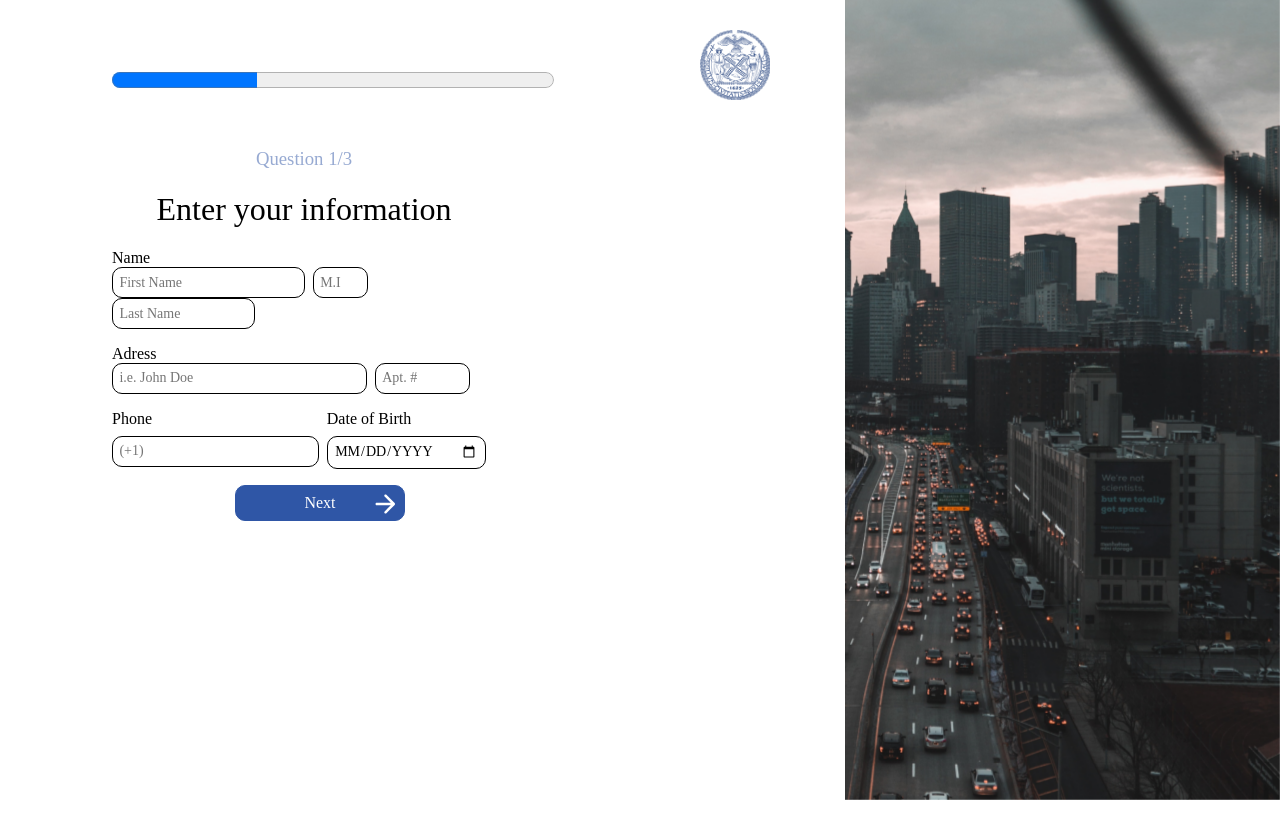
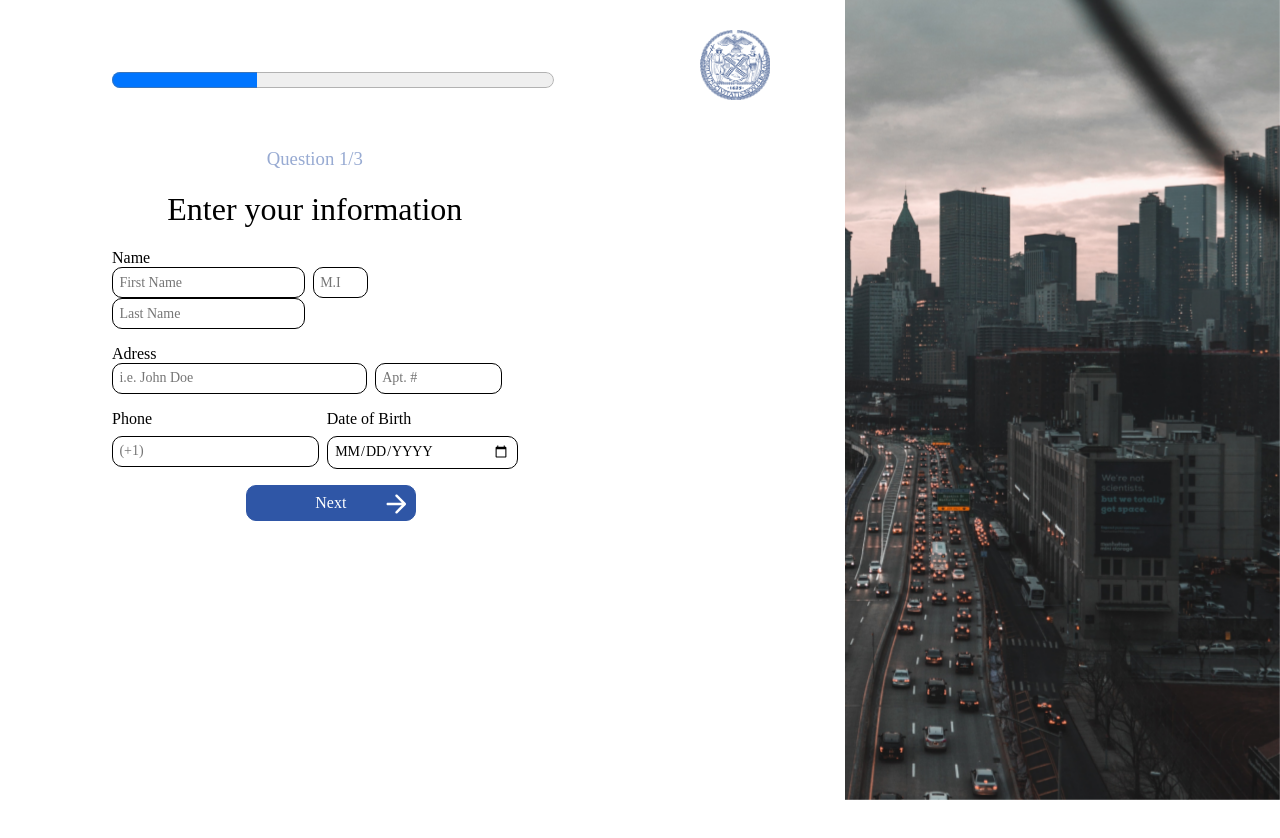
Before and after one commit to roshmadosh/industry_project, a React (Create React App) app: page /form1 in a window 1280 px wide. Shown: the top 838 px of the page. Built offline with nearby package versions, Linux system fonts and the light colour scheme.

Commit message:
styling upgra

```diff
--- a/src/pages/Form/Form.js
+++ b/src/pages/Form/Form.js
@@ -51,7 +51,7 @@ const Form = () =>{
                         </div>
                            <div className='form__birthday'>
                            <label className='form__label'>Date of Birth</label>
-                              <input type="date" className='form__adress--input2' name='first_name' placeholder='First Name'/>
+                              <input type="date" className='form__date--input2' name='first_name' placeholder='First Name'/>
                            </div>
                         </div>
                         <NavLink to='/Form2'>
--- a/src/pages/Form/Form.scss
+++ b/src/pages/Form/Form.scss
@@ -49,7 +49,7 @@
     }
 
     &__name--input3{
-        width: 8rem;
+        width: rem;
     }
 
     &__name--input2{
@@ -68,7 +68,7 @@
     }
 
     &__adress--input2{
-        width: 5rem;
+        width: 7rem;
     }
 
     &__select{
@@ -140,6 +140,7 @@
     color: $blue ;
     transition: 0.5s;
     position:relative;
+    cursor: pointer;
     // &:hover{
     //     // background:$blue;
     //     // color: white;
@@ -165,6 +166,7 @@
     transition: 0.5s;
     margin-left: 2rem;
     position:relative;
+    cursor: pointer;
 
     &:hover{
         background-color: #739BEC;
@@ -188,7 +190,7 @@
     border: 1px solid #000000;
     border-radius: 10px;
     text-transform: uppercase;
-    width: 9rem;
+    width: 11rem;
 }
 .hero__bg{
     position: fixed;
--- a/src/pages/Form/Form2.scss
+++ b/src/pages/Form/Form2.scss
@@ -5,12 +5,7 @@
     background-attachment: fixed;
     background-position: right;
     background-repeat: repeat;
-    background-size: cover;
+    background-size: contain;
     width: 34vw;
     height: 100vh;
-
 }
-
-.form2__content{
-
-}
--- a/src/pages/Home/Home.scss
+++ b/src/pages/Home/Home.scss
@@ -36,6 +36,7 @@
         background:$blue;
         color: white;
         transition: 0.5s;
+        cursor: pointer;
 
         &:hover{
             background-color: #739BEC;
```
